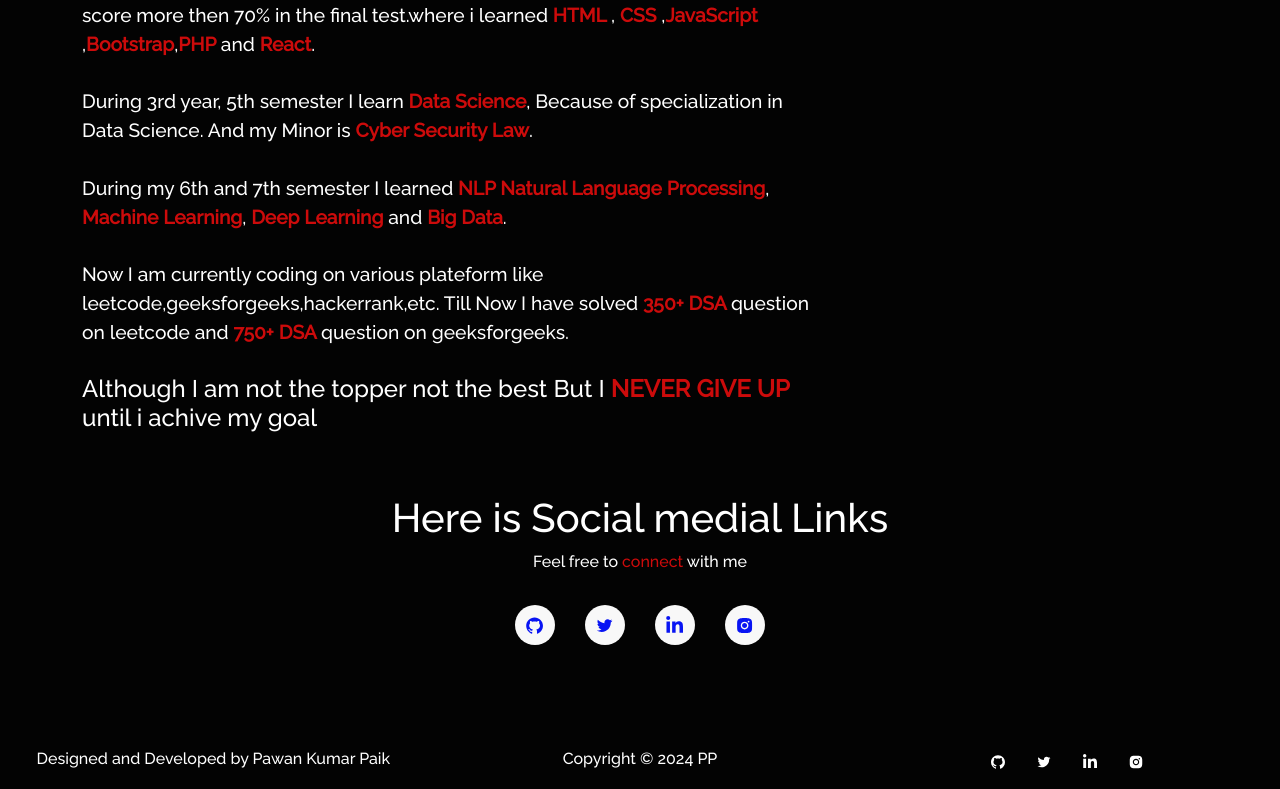
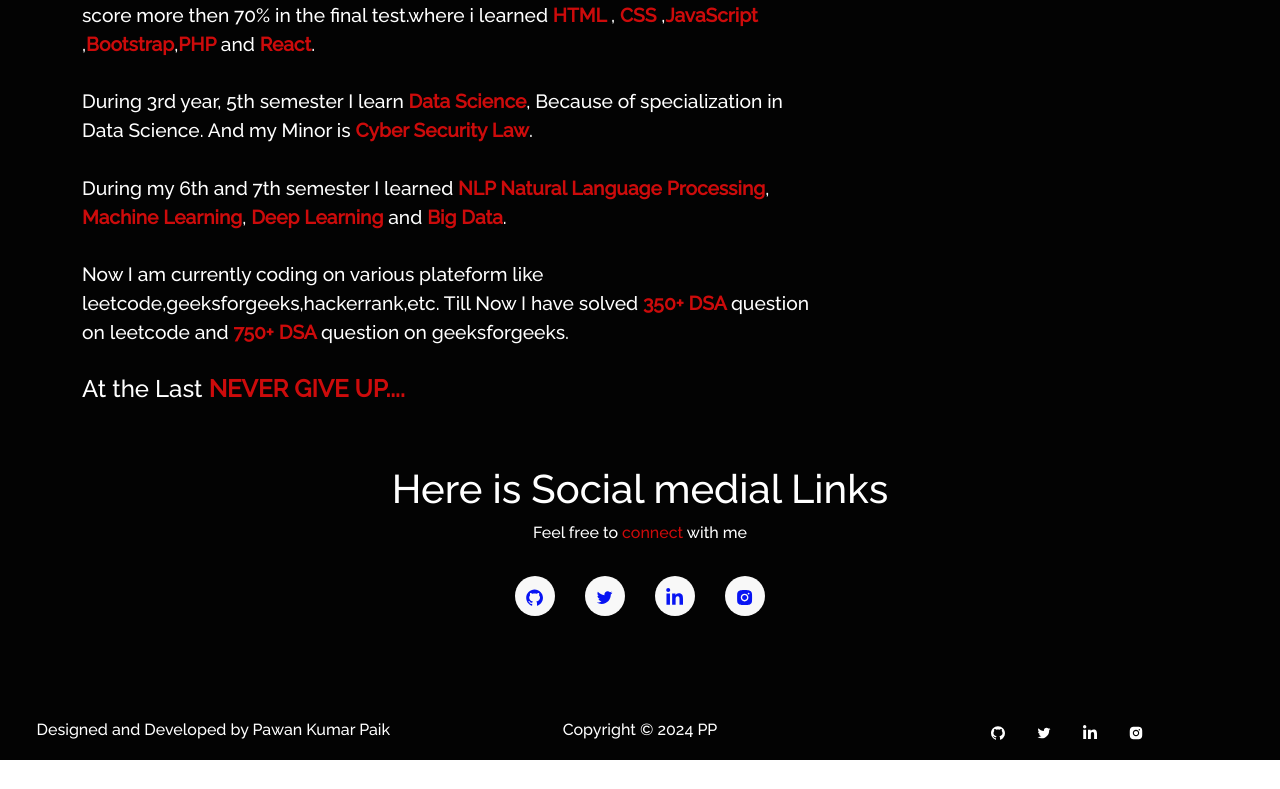
Before and after one commit to pawan1816/My_Portfoilo, a React (Create React App) app: page / in a window 1280 px wide. Shown: the part 1271-2060 px from the top of the page. After the commit the page ends 2031 px from the top, so only its background shows below. Built offline with nearby package versions, Linux system fonts and the light colour scheme.

Commit message:
added quote

```diff
--- a/src/components/Home/Home2.js
+++ b/src/components/Home/Home2.js
@@ -42,7 +42,7 @@ function Home2() {
               Till Now I have solved <b className="purple">350+ DSA </b> question on leetcode and <b className="purple">750+ DSA </b>question on geeksforgeeks.
               <br/>
               <br/>
-              <h4>Although I am not the topper not the best But I <b className="purple">NEVER GIVE UP</b> until i achive my goal</h4>
+              <h4>At the Last <b className="purple">NEVER GIVE UP....</b></h4>
             </p>
           </Col>
           <Col md={4} className="myAvtar">
```
